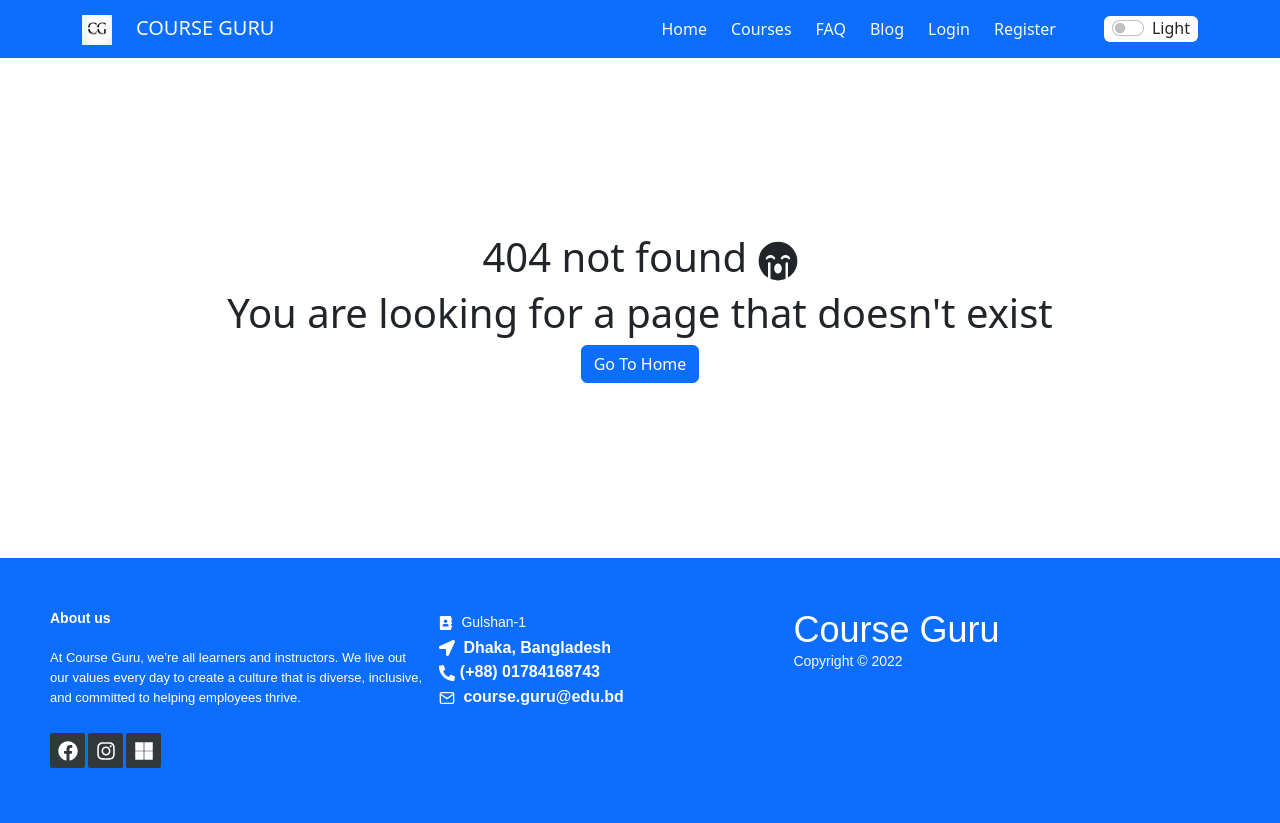
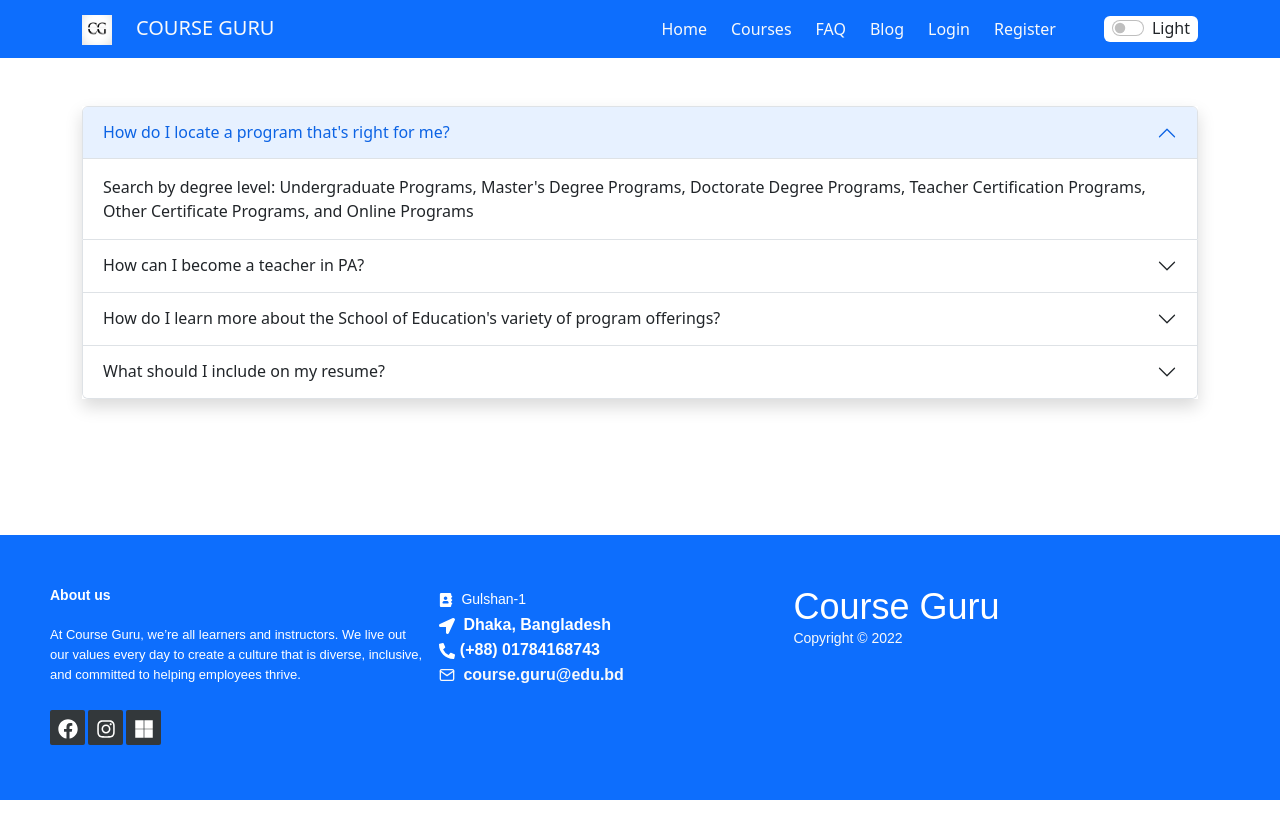
Before and after one commit to biplob2358/course-guru-client, a React (Create React App) app: page /faq in a window 1280 px wide. After the commit the page ends 800 px from the top, so only its background shows below. Built offline with nearby package versions, Linux system fonts and the light colour scheme; no server answers.

Commit message:
readme file updated

```diff
--- a/src/Pages/Blog/Blog.js
+++ b/src/Pages/Blog/Blog.js
@@ -5,10 +5,10 @@ import Card from "react-bootstrap/Card";
 
 const Blog = () => {
   return (
-    <div>
+    <div className="mb-5">
       <Container>
-        <Card className="mt-4">
-          <Card.Body className="text-start">
+        <Card className="mt-4  border border-primary">
+          <Card.Body className="text-start shadow ">
             <Card.Title>What is cors? </Card.Title>
             <Card.Text>
               CORS is shorthand for Cross-Origin Resource Sharing. It is a
@@ -19,8 +19,8 @@ const Blog = () => {
             </Card.Text>
           </Card.Body>
         </Card>
-        <Card className="mt-4">
-          <Card.Body className="text-start">
+        <Card className="mt-4 border border-primary">
+          <Card.Body className="text-start shadow ">
             <Card.Title>
               {" "}
               Why are you using firebase? What other options do you have to
@@ -36,13 +36,13 @@ const Blog = () => {
               <span className="fw-bold">Other options</span>
               <li>Auth0 </li>
               <li>MongoDB</li>
-              <li>, Passport</li>
+              <li> Passport</li>
               <li> Okta</li>
             </Card.Text>
           </Card.Body>
         </Card>
         <Card className="mt-4">
-          <Card.Body className="text-start">
+          <Card.Body className="text-start shadow border border-primary">
             <Card.Title> How does the private route work? </Card.Title>
             <Card.Text>
               The react private route component renders child components (
@@ -53,7 +53,7 @@ const Blog = () => {
           </Card.Body>
         </Card>
         <Card className="mt-4">
-          <Card.Body className="text-start">
+          <Card.Body className="text-start shadow border border-primary">
             <Card.Title> What is Node? How does Node work? </Card.Title>
             <Card.Text>
               Node. js is a JavaScript runtime environment that achieves low
--- /dev/null
+++ b/src/Pages/Faq/Faq.js
@@ -0,0 +1,56 @@
+import React from "react";
+import Accordion from "react-bootstrap/Accordion";
+
+const Faq = () => {
+  return (
+    <div className="container mt-5 ">
+      <Accordion defaultActiveKey="0" className="shadow">
+        <Accordion.Item eventKey="0">
+          <Accordion.Header>
+            How do I locate a program that's right for me?
+          </Accordion.Header>
+          <Accordion.Body>
+            Search by degree level: Undergraduate Programs, Master's Degree
+            Programs, Doctorate Degree Programs, Teacher Certification Programs,
+            Other Certificate Programs, and Online Programs
+          </Accordion.Body>
+        </Accordion.Item>
+        <Accordion.Item eventKey="1">
+          <Accordion.Header>How can I become a teacher in PA?</Accordion.Header>
+          <Accordion.Body>
+            Our institute offers several programs leading to teacher
+            certification. You can read about these programs in greater detail
+            online, and you can also attend a weekly information session to
+            learn more about the application process.
+          </Accordion.Body>
+        </Accordion.Item>
+        <Accordion.Item eventKey="2">
+          <Accordion.Header>
+            How do I learn more about the School of Education's variety of
+            program offerings?
+          </Accordion.Header>
+          <Accordion.Body>
+            While our website provides useful information about each program,
+            you are encouraged to contact the Office of Admissions and
+            Enrollment Services for more detailed information. We are here to
+            help you
+          </Accordion.Body>
+        </Accordion.Item>
+        <Accordion.Item eventKey="3">
+          <Accordion.Header>
+            What should I include on my resume?
+          </Accordion.Header>
+          <Accordion.Body>
+            Be sure to include a comprehensive list of your academic,
+            professional and/or service experiences, achievements, and awards.
+            Equally important to include are skills, competencies, or activities
+            relevant to the field of education and your specific program of
+            interest.
+          </Accordion.Body>
+        </Accordion.Item>
+      </Accordion>
+    </div>
+  );
+};
+
+export default Faq;
--- a/src/Routes/Routes/Routes.js
+++ b/src/Routes/Routes/Routes.js
@@ -6,6 +6,7 @@ import CheckOut from "../../Pages/CheckOut/CheckOut";
 
 import CourseDetails from "../../Pages/CourseDetails/CourseDetails";
 import Courses from "../../Pages/Courses/Courses";
+import Faq from "../../Pages/Faq/Faq";
 import Home from "../../Pages/Home/Home";
 import Login from "../../Pages/Login/Login";
 import NotFound from "../../Pages/NotFound/NotFound";
@@ -32,6 +33,10 @@ export const routes = createBrowserRouter([
       {
         path: "/blog",
         element: <Blog></Blog>,
+      },
+      {
+        path: "/faq",
+        element: <Faq></Faq>,
       },
       {
         path: "/login",
```
Also changed, not shown: 1 other file (tests, documents, lock files or other folders).
